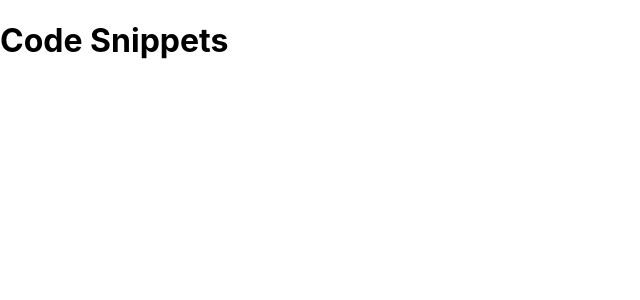
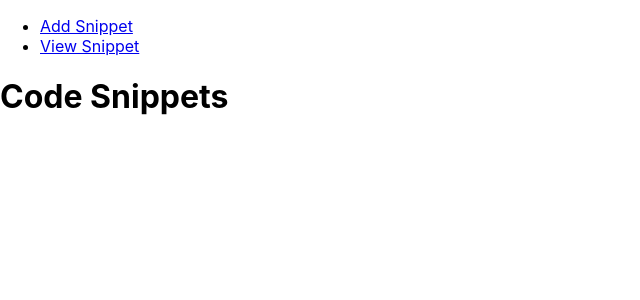
Before and after one commit to Umreen24/code_snippet_organizer, a React (Create React App) app in the folder client/: page /snippets in a window 1280 px wide. Shown: the top 300 px of the page, without its empty margins (0-640 px from the left). Built offline with nearby package versions, Linux system fonts and the light colour scheme.

Commit message:
created menu

```diff
--- a/client/src/components/BaseLayout.js
+++ b/client/src/components/BaseLayout.js
@@ -1,9 +1,11 @@
 import React from 'react';
+import Menu from './Menu';
 
 function BaseLayout(props) {
 
     return (
         <div>
+            <Menu/>
             <h1>Code Snippets</h1>
             <div>{props.children}</div>
         </div>
--- /dev/null
+++ b/client/src/components/Menu.js
@@ -0,0 +1,14 @@
+import React from 'react';
+import { NavLink } from 'react-router-dom';
+
+function Menu() {
+
+    return(
+        <ul>
+            <li><NavLink to="/">Add Snippet</NavLink></li>
+            <li><NavLink to="/snippets">View Snippet</NavLink></li>
+        </ul>
+    )
+}
+
+export default Menu;
--- a/client/src/index.js
+++ b/client/src/index.js
@@ -12,6 +12,7 @@ ReactDOM.render(
         <BaseLayout>
             <Switch>
                 <Route path='/' exact component={AddSnippet}/>
+                {/* <Route path='/snippets' component={ViewSnippets}/> */}
             </Switch>
         </BaseLayout>
     </BrowserRouter>
```
